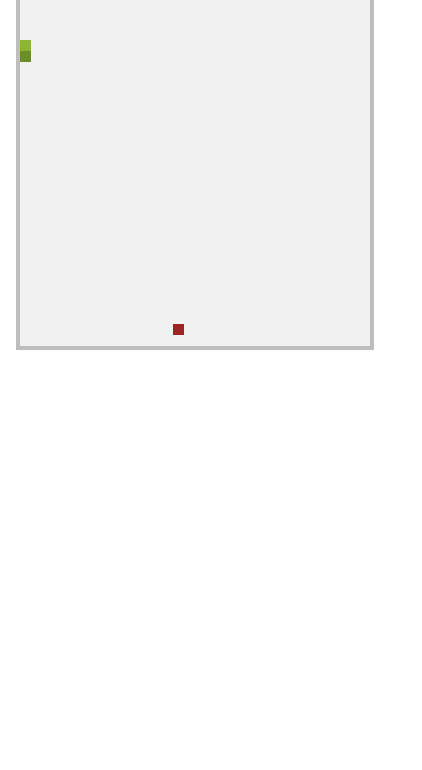
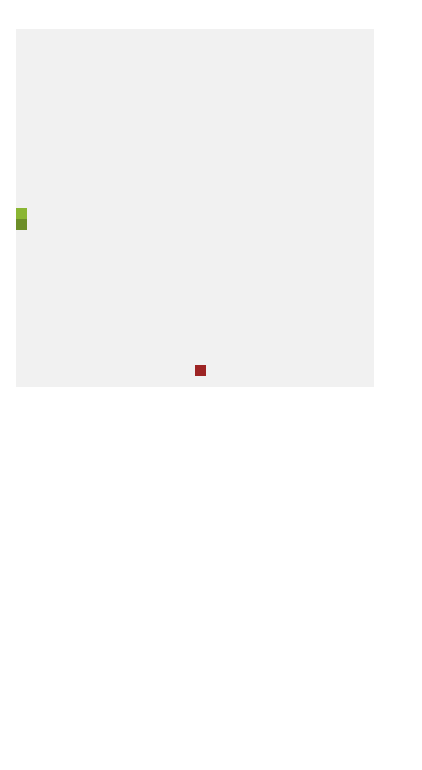
Before and after one commit to piridium/snake, a plain HTML site: page index.html in a window 390 px wide. Shown: the part 74-844 px from the top of the page, 422 px wide, since content can reach past the window. Drawn offline with Linux system fonts and the light colour scheme.

Commit message:
responsive layout

```diff
--- a/index.html
+++ b/index.html
@@ -17,14 +17,19 @@
     <!--[if lt IE 7]>
       <p class="browsehappy">You are using an <strong>outdated</strong> browser. Please <a href="#">upgrade your browser</a> to improve your experience.</p>
     <![endif]-->
-    <div id="score-wrapper">
-      <div id="score">
-        Score: 0 points
+    <div id="wrapper">
+
+      <div id="score-wrapper">
+        <h1>snake</h1>
+        <div id="score">
+          score: 0
+        </div>
       </div>
-    </div>
-    <div id="canvas-wrapper">
-      <div id="canvas">
+      <div id="canvas-wrapper">
+        <div id="canvas">
+        </div>
       </div>
+
     </div>
 
     <script src="" async defer></script>
--- a/js/snake.js
+++ b/js/snake.js
@@ -2,6 +2,8 @@ var canvas;
 var resolution = 32;
 var snake, fruit, dead;
 var direction = 'down';
+var speed = 16;
+var lock;
 
 $(document).ready(function(){
   canvas = $('#canvas');
@@ -10,17 +12,18 @@ $(document).ready(function(){
   console.log("canvas width : " + canvas.width() + " | canvas.height : " + canvas.height());
 
   (function loop() {
-    moveSnake(snake, direction, false);
-    placeFruit(snake);
-    drawSnake(snake);
+    moveSnake(false);
+    placeFruit();
+    draw();
     setScore();
-    if (!dead){ setTimeout(loop, 50);}
+    if (!dead){ setTimeout(loop, 1000/speed);}
   })();
 
 });
 
-document.onkeydown = function(e) {
+document.onkeydown = function(e) { // receive keyboard input
   if (dead){ return };
+  if (!lock){
     switch(e.which) {
       case 37: // left
       direction = (direction != 'right') ? 'left' : 'right';
@@ -36,10 +39,12 @@ document.onkeydown = function(e) {
       break;
       default: return;
     }
+    lock = true;
+  }
   e.preventDefault(); // prevent the default action (scroll / move caret)
 };
 
-function moveSnake(snake, direction, grow){
+function moveSnake(grow){
   // self-collision - detected one step too late, but thats 'völligegal'
   tail = [...snake];
   tail.shift();
@@ -54,7 +59,7 @@ function moveSnake(snake, direction, grow){
     fruit = [];
   }
   head = new position(snake[0]);
-  switch (direction){
+  switch (direction){ // grow snake at head
     case 'up':
       snake.unshift(head.up);
       break;
@@ -71,13 +76,14 @@ function moveSnake(snake, direction, grow){
       snake.unshift(head.stay);
   }
   if (!grow){
-    snake.pop();
+    snake.pop(); // delete tail
   } else {
-    grow = false;
+    grow = false; // reset grow
   }
 }
 
-function drawSnake(snake){
+function draw(){
+  // draw snake
   canvas.find('.snake-segment').remove();
   snake.forEach(function(pos,index){
     segment = new position(pos);
@@ -87,17 +93,20 @@ function drawSnake(snake){
     canvas.append('<div class="' + classes.join(' ') + '" style="' + segment.xPos + segment.yPos + segment.width + segment.height + '"></div>');
     // console.log('snake element '+index+' at pos '+pos+' drawn');
   });
+  // draw fruit
+  canvas.find('.fruit').remove();
+  segment = new position(fruit);
+  canvas.append('<div class="fruit" style="' + segment.xPos + segment.yPos + segment.width + segment.height + '"></div>');
+  // release lock
+  lock = false;
 }
 
-function placeFruit(snake){
+function placeFruit(){
   if (fruit.length === 0){
-    canvas.find('.fruit').remove();
     const allSites = Array.from({length: resolution*resolution}, (item, index) => index);
     let freeSites = allSites.filter(x => !snake.includes(x));
     // pick random
-    fruit = getRandomInt(0, freeSites.length);
-    segment = new position(fruit);
-    canvas.append('<div class="fruit" style="' + segment.xPos + segment.yPos + segment.width + segment.height + '"></div>');
+    fruit = freeSites[getRandomInt(0, freeSites.length)];
   }
 }
 
@@ -109,7 +118,7 @@ function getRandomInt(min, max) {
 
 function setScore(){
   var score = snake.length - 2;
-  $('#score').text('Score: ' + score + ' points');
+  $('#score').text('score ' + score + ' | size ' + resolution + 'x' + resolution + ' | speed ' + speed);
 }
 
 class position {
@@ -130,6 +139,7 @@ class position {
   }
   get right(){
     return ((this.i+1)%resolution != 0 ? this.i+1 : this.i+1-resolution);
+    // return ((this.i)+1 < resolution*resolution ? this.i+1 : 0);
   }
   get left(){
     return (this.i%resolution != 0 ? this.i-1 : this.i-1+resolution);
--- a/less/snake.less
+++ b/less/snake.less
@@ -12,15 +12,25 @@
 html{
   font-family: sans-serif;
 }
+#wrapper{
+  display: flex;
+  flex-wrap: wrap;
+}
 #score-wrapper{
-  width:100vw;
+  flex:1 1 auto;
   padding:1em;
+  @media screen and (orientation: landscape){ order:2; }
 }
 
 #canvas-wrapper{
-  width:100vmin;
-  height:100vmin;
+  flex:0 1 100vmin;
   position: relative;
+  width:100%;
+  &:after{
+    content:"";
+    display: block;
+    padding-bottom: 100%;
+  }
   #canvas{
     position: absolute;
     top:1em;
@@ -28,7 +38,6 @@ html{
     bottom:1em;
     left:1em;
     background-color:@bg;
-    border:4px solid darken(@bg,20%);
   }
 }
 
@@ -42,6 +51,7 @@ html{
   &.dead{ background-color: @dead; }
   &.snake-head{
     background-color: @snake;
+    z-index:1000;
     &.dead{ background-color: lighten(@dead, 10%); }
   }
 }
```
Also changed, not shown: css/snake.css, 1 other file. Lines whose indentation alone changed are shown as unchanged.
